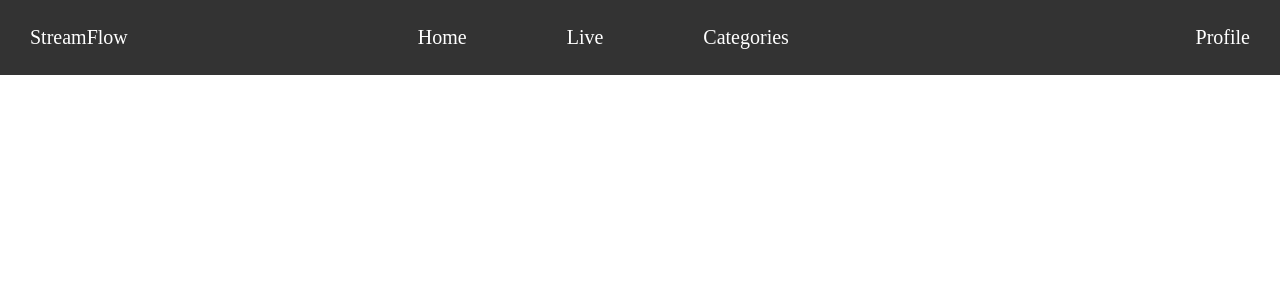
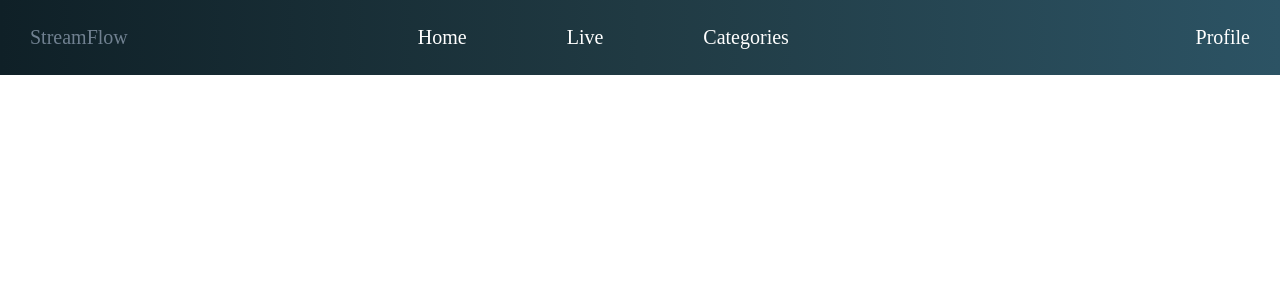
Before and after one commit to Hashim34643/StreamFlow-frontend, a React (Vite) app in the folder StreamFlow/: page / in a window 1280 px wide. In both pictures the pointer is over the link "StreamFlow". Shown: the top 300 px of the page. Built offline with nearby package versions, Linux system fonts and the light colour scheme.

Commit message:
header styling

```diff
--- a/StreamFlow/src/styles/Header.css
+++ b/StreamFlow/src/styles/Header.css
@@ -3,7 +3,7 @@
     justify-content: space-between;
     align-items: center;
     padding: 10px 20px;
-    background-color: #333;
+    background-image: linear-gradient(to right, #0f2027, #203a43, #2c5364);
     color: white;
 }
 
@@ -14,6 +14,13 @@
     text-decoration: none;
     padding: 10px;
     font-size: 20px;
+    transition: color 0.3s ease;
+}
+
+.header .logo a:hover,
+.header .navbar a:hover,
+.header .profile a:hover {
+  color: slategray;
 }
 
 .navbar {
```
